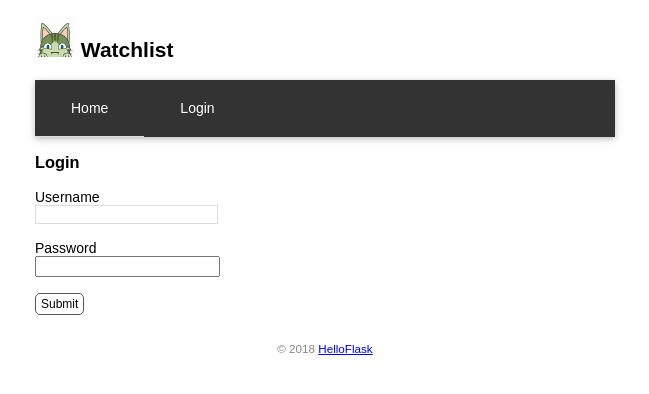
After one commit to HdUIprince/Flask-watchlist, a Flask app: page /login in a window 1280 px wide. The commit adds this page. Shown: the top 394 px of the page, without its empty margins (315-964 px from the left). Run offline with Flask 2, Linux system fonts and the light colour scheme.

Commit message:
User authentication with Flask-Login

```diff
--- a/app.py
+++ b/app.py
@@ -3,6 +3,8 @@ from flask import url_for
 from flask import render_template
 from flask import request, redirect, flash
 from flask_sqlalchemy import SQLAlchemy
+from werkzeug.security import generate_password_hash, check_password_hash
+from flask_login import LoginManager, login_user, logout_user, current_user, login_required, UserMixin
 import os
 import sys
 import click
@@ -21,7 +23,8 @@ app.config['SQLALCHEMY_DATABASE_URI'] = prefix + \
 app.config['SQLALCHEMY_TRACK_MODIFICATIONS'] = False  # 关闭对模型修改的监控
 # 加载配置
 db = SQLAlchemy(app)  # 初始化扩展，传入程序实例 app
-
+login_manager = LoginManager(app)  # 实例化扩展类
+login_manager.login_view = 'login'
 
 @app.cli.command()  # 注册为命令
 @click.option('--drop', is_flag=True, help='Create after drop.')  # 设置选项
@@ -67,15 +70,56 @@ def forge():
     click.echo('Done.')
 
 
-class User(db.Model):  # 表名将会是 user
+class User(db.Model, UserMixin):  # 表名将会是 user
     id = db.Column(db.Integer, primary_key=True)  # 主键
     name = db.Column(db.String(20))  # 名字
+    username = db.Column(db.String(20))  # 用户名
+    password_hash = db.Column(db.String(128))  # 密码散列值
+
+    def set_password(self, password):
+        '''
+        设置密码的方法，接受密码作为参数
+        '''
+        # 将生成的密码保存到对应的字段中
+        self.password_hash = generate_password_hash(password)
+
+    def validate_password(self, password):
+        '''
+        验证密码的方法，接受密码作为参数
+        '''
+        return check_password_hash(self.password_hash, password)  # 返回布尔值
 
 
 class Movie(db.Model):
     id = db.Column(db.Integer, primary_key=True)
     title = db.Column(db.String(60))  # 电影标题
     year = db.Column(db.String(4))    # 电影年份
+
+
+@app.cli.command()
+@click.option('--username', prompt=True, help='The username used to login.')
+@click.option('--password', prompt=True, hide_input=True, confirmation_prompt=True, help='The password used to login.')
+def admin(username, password):
+    db.create_all()
+
+    user = User.query.first()
+    if user is not None:
+        click.echo('Updating user...')
+        user.username = username
+        user.set_password(password)  # 设置密码
+    else:
+        click.echo('Creating user...')
+        user = User(username=username, name='Admin')
+        user.set_password(password)
+        db.session.add(user)
+    db.session.commit()
+    click.echo('Done.')
+
+
+@login_manager.user_loader
+def load_user(user_id):  # 创建用户加载回调函数，接受用户ID作为参数
+    user = User.query.get(int(user_id))  # 用ID作为User模型的主键查询对应的用户
+    return user  # 返回用户对象
 
 
 @app.context_processor
@@ -87,6 +131,8 @@ def inject_user():
 @app.route('/', methods=['GET', 'POST'])
 def index():
     if request.method == 'POST':  # POST请求
+        if not current_user.is_authenticated:  # 当前用户为认证
+            return redirect(url_for('index'))
         # 获取表单数据
         title = request.form.get('title')  # 传入表单对应输入字段的name值
         year = request.form.get('year')
@@ -107,6 +153,7 @@ def index():
 
 
 @app.route('/movie/edit/<int:movie_id>', methods=['GET', 'POST'])
+@login_required
 def edit(movie_id):
     movie = Movie.query.get_or_404(movie_id)
 
@@ -127,8 +174,9 @@ def edit(movie_id):
     return render_template('edit.html', movie=movie)  # 传入被编辑的电影记录
 
 
-# 限定只接受POST请求//////////
+# 限定只接受POST请求
 @app.route('/movie/delete/<int:movie_id>', methods=['POST'])
+@login_required  # 登录保护
 def delete(movie_id):
     movie = Movie.query.get_or_404(movie_id)  # 获取电影记录
     db.session.delete(movie)  # 删除对应的记录
@@ -137,6 +185,52 @@ def delete(movie_id):
     return redirect(url_for('index'))  # 重定向回主页
 
 
+@app.route('/login', methods=['GET', 'POST'])
+def login():
+    if request.method == 'POST':
+        username = request.form['username']
+        password = request.form['password']
+
+        if not username or not password:
+            flash('Invalid input.')
+            return redirect(url_for('login'))
+
+        user = User.query.first()
+        # 验证用户名和密码是否一致
+        if username == user.username and user.validate_password(password):
+            login_user(user)  # 登入用户
+            flash('Login success.')
+            print(current_user.username)
+            return redirect(url_for('index'))  # 重定向回到主页
+
+        flash('Invalid username or password.')
+        return redirect(url_for('login'))
+
+    return render_template('login.html')
+
+
+@app.route('/logout')
+@login_required  # 用于视图保护
+def logout():
+    logout_user()  # 登出用户
+    flash('Goodbye.')
+    return redirect(url_for('index'))
+
+@app.route('/settings', methods=['GET', 'POST'])
+@login_required
+def settings():
+    if request.method == 'POST':
+        name = request.form['name']
+        if not name or len(name)>20:
+            flash('Invalid input.')
+            return redirect(url_for('settings'))
+        current_user.name = name
+        db.session.commit()
+        flash('Setting updated.')
+        return redirect(url_for('index'))
+    return render_template('settings.html')
+
+
 @app.errorhandler(404)  # 传入要处理的错误代码
 def page_not_found(e):  # 接受异常对象作为参数
-    return render_template('404.html'), 404  # 返回模板和状态码
+    return (render_template('404.html'), 404)  # 返回模板和状态码
--- a/templates/base.html
+++ b/templates/base.html
@@ -4,7 +4,11 @@
         {% block head %}
         <meta charset="utf-8" />
         <meta name='viewport', content='width-device-width, initial-scale=1.0'>
+        {% if current_user.is_authenticated %}
+        <title>{{ user.username }}'s Watchlist</title>
+        {% else %}
         <title>{{ user.name }}'s Watchlist</title>
+        {% endif %}
         <link rel="icon" href="{{ url_for('static', filename='favicon.ico') }}">
         <link rel="stylesheet" href="{{ url_for('static', filename='style.css')}}" type='text/css'>
         {% endblock %}
@@ -17,13 +21,21 @@
 
         <h2>
             <img src="{{ url_for('static', filename='images/avatar.png') }}" class='avatar' alt="Avatar">
-            {{ user.name }}'s Watchlist
+            {% if current_user.is_authenticated %}
+            {{ user.username }}'s Watchlist
+            {% else %}
+            Watchlist
+            {% endif %}
         </h2>
         <nav>
             <ul class='movie-list'>
-                <li>
-                    <a href="{{ url_for('index') }}"> Home </a>
-                </li>
+                <li> <a href="{{ url_for('index') }}"> Home </a> </li>
+                {% if current_user.is_authenticated %}
+                <li> <a href="{{ url_for('settings') }}">Settings</a></li>
+                <li> <a href="{{ url_for('logout') }}">Logout</a></li>
+                {% else %}
+                <li> <a href="{{ url_for('login') }}">Login</a></li>
+                {% endif %}
             </ul>
         </nav>
 
--- /dev/null
+++ b/templates/login.html
@@ -0,0 +1,12 @@
+{% extends 'base.html' %}
+
+{% block content %}
+<h3>Login</h3>
+<form method='post'>
+    Username<br>
+    <input type="text" name="username" required> <br><br>
+    Password<br>
+    <input type="password" name=password required><br><br>
+    <input class='btn' type="submit" name='submit' value='Submit'>
+</form>
+{% endblock %}
```
Also changed, not shown: templates/index.html (+6 -1 lines), templates/settings.html (added, +11 -0 lines).
